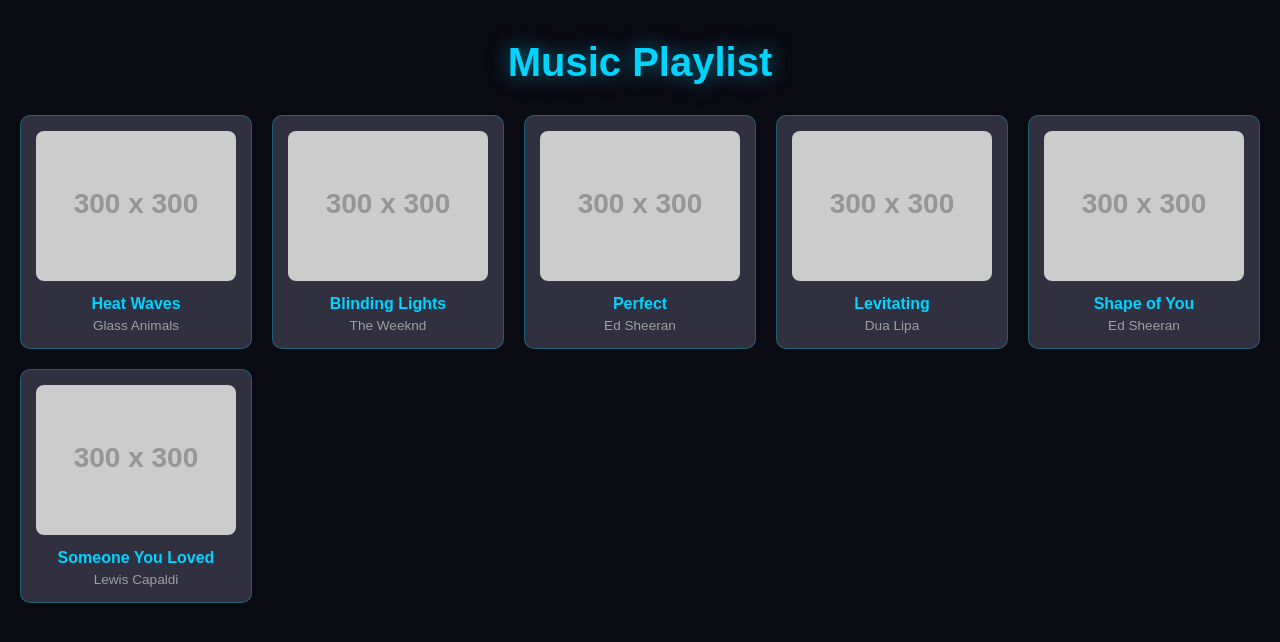
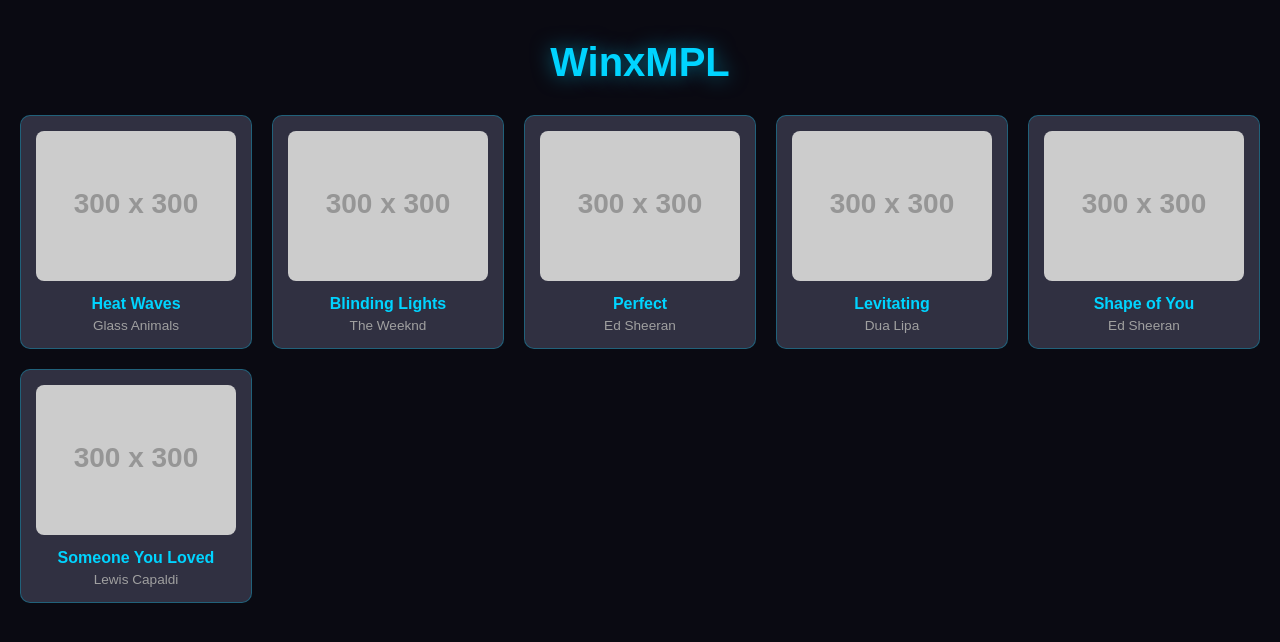
Before and after one commit to Eadriane/Borzzmusicplaylist, a plain HTML site: page index.html in a window 1280 px wide. Drawn offline with Linux system fonts and the light colour scheme; placeholder pictures from the web are drawn by us.

Commit message:
Rename site to WinxMPL

```diff
--- a/index.html
+++ b/index.html
@@ -3,7 +3,7 @@
 <head>
     <meta charset="UTF-8">
     <meta name="viewport" content="width=device-width, initial-scale=1.0">
-    <title>Clarxin - Music Player</title>
+    <title>WinxMPL - Music Player</title>
     <link rel="stylesheet" href="style.css">
     <link href="https://cdnjs.cloudflare.com/ajax/libs/font-awesome/6.5.1/css/all.min.css" rel="stylesheet">
 </head>
@@ -15,7 +15,7 @@
 
     <div id="homePage" class="page active">
         <header>
-            <h1>Music Playlist</h1>
+            <h1>WinxMPL</h1>
         </header>
         <main>
             <ul id="songList" class="song-list">
```
Also changed, not shown: 1 other file.
